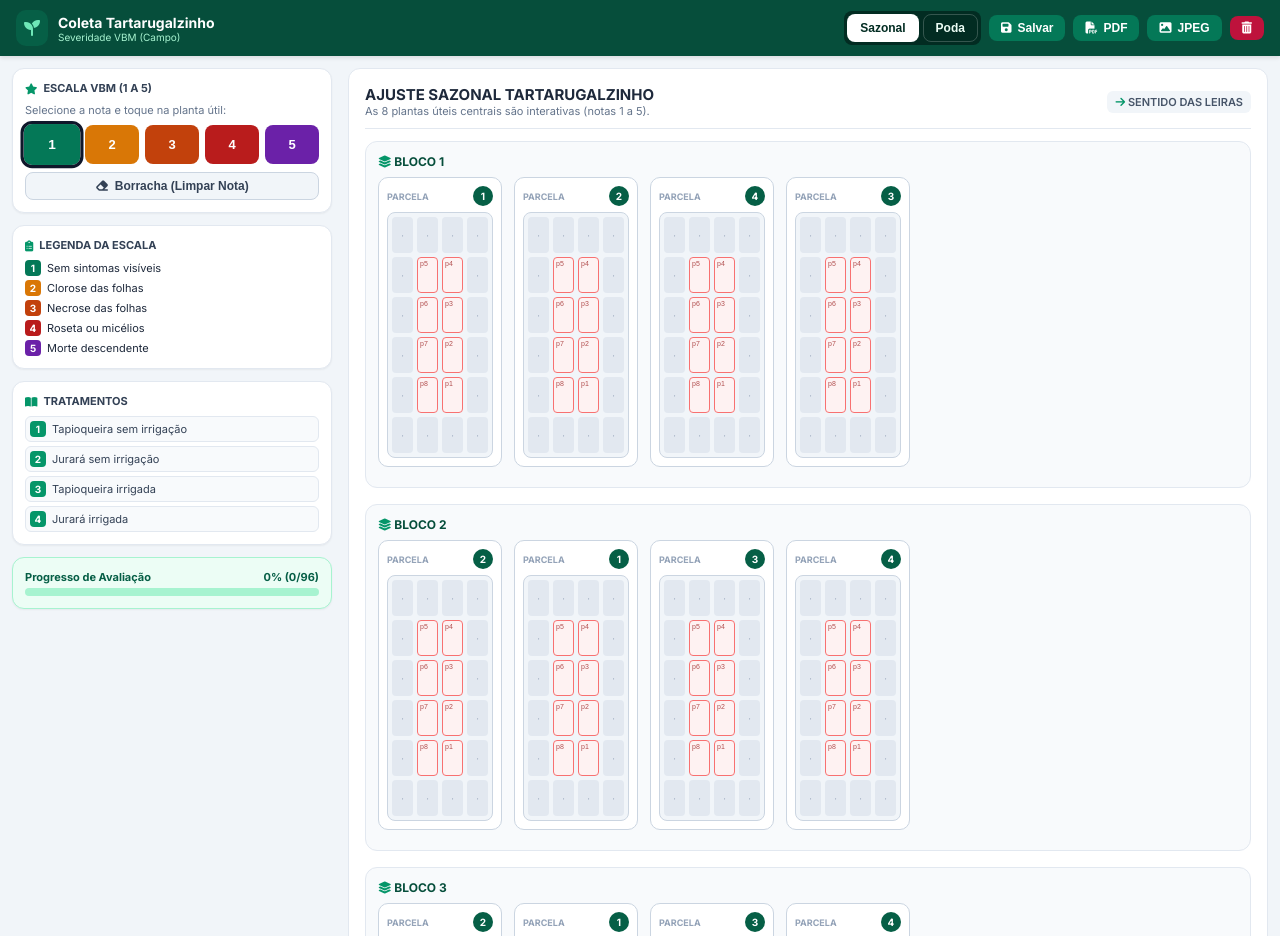
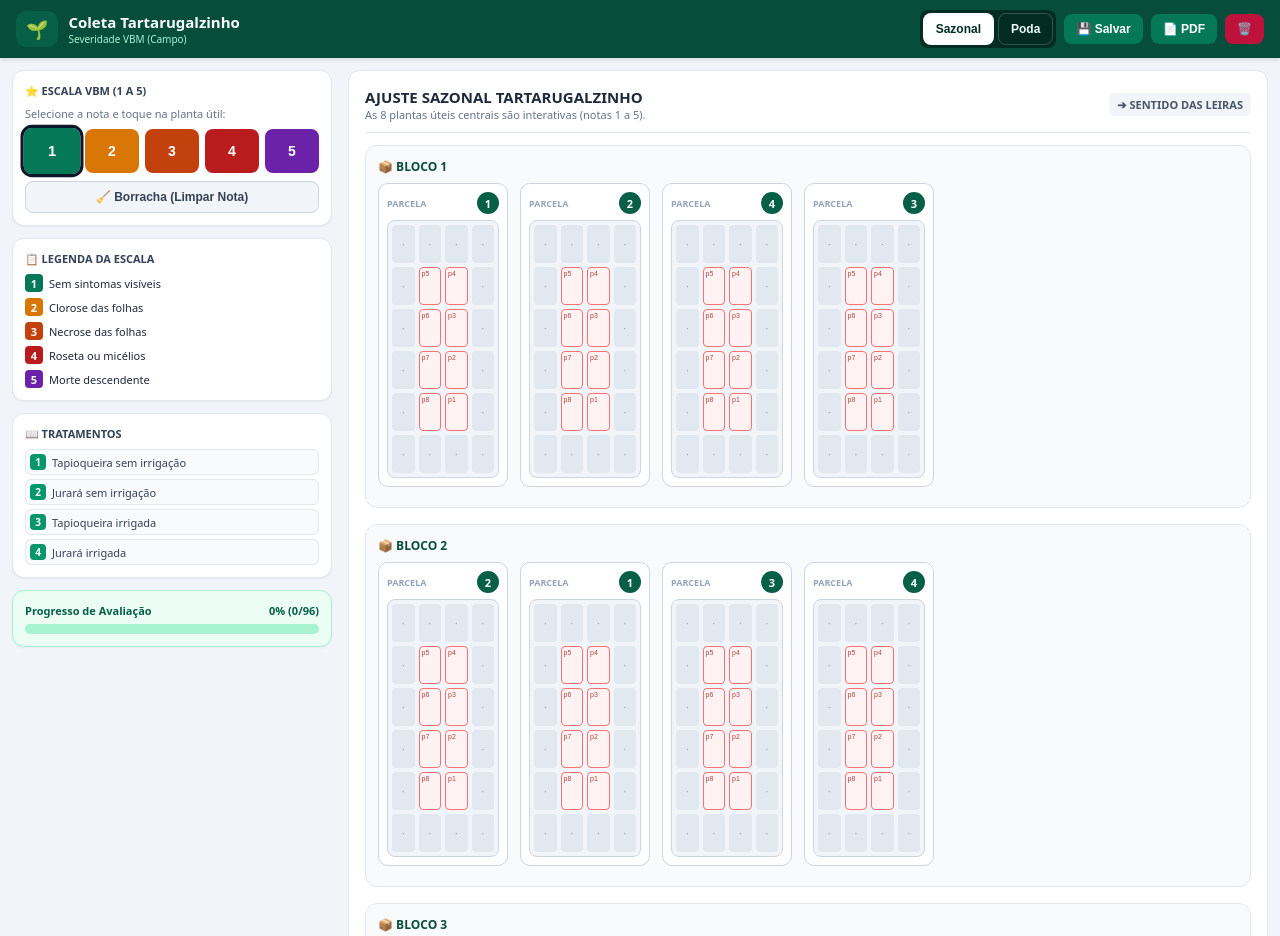
Before and after one commit to SISGEN2026/PLANILHA-CAMPO-OFF-TDS, a plain HTML site: page index.html in a window 1280 px wide. Shown: the top 936 px of the page. Drawn offline with nearby package versions, Linux system fonts and the light colour scheme.

Commit message:
PLANCAMP_OFF-TDS

```diff
--- a/index.html
+++ b/index.html
@@ -5,19 +5,11 @@
     <meta name="viewport" content="width=device-width, initial-scale=1.0, maximum-scale=1.0, user-scalable=no">
     <title>Planilhas de Campo - Tartarugalzinho</title>
 
-    <!-- Bibliotecas externas opcionais para exportar PDF/JPEG (Com suporte offline se já em cache) -->
-    <link rel="stylesheet" href="https://cdnjs.cloudflare.com/ajax/libs/font-awesome/6.4.0/css/all.min.css">
-    <script src="https://cdnjs.cloudflare.com/ajax/libs/jspdf/2.5.1/jspdf.umd.min.js"></script>
-    <script src="https://cdnjs.cloudflare.com/ajax/libs/html2canvas/1.4.1/html2canvas.min.js"></script>
-
-    <!-- ESTILOS CSS PUROS EMBUTIDOS (Garantia 100% Offline para Samsung/Android/iOS) -->
     <style>
-        @import url('https://fonts.googleapis.com/css2?family=Inter:wght@300;400;500;600;700&display=swap');
-
         * { box-sizing: border-box; margin: 0; padding: 0; }
 
         body {
-            font-family: 'Inter', system-ui, -apple-system, sans-serif;
+            font-family: system-ui, -apple-system, "Segoe UI", Roboto, Helvetica, Arial, sans-serif;
             background-color: #f1f5f9;
             color: #1e293b;
             display: flex;
@@ -55,9 +47,9 @@
 
         .header-icon {
             background-color: #065f46;
-            padding: 8px;
+            padding: 6px 10px;
             border-radius: 10px;
-            color: #6ee7b7;
+            font-size: 18px;
         }
 
         .header-actions {
@@ -71,7 +63,7 @@
         .btn {
             border: none;
             border-radius: 8px;
-            padding: 6px 12px;
+            padding: 8px 12px;
             font-size: 12px;
             font-weight: 600;
             cursor: pointer;
@@ -84,9 +76,9 @@
         .btn-exp { background-color: transparent; color: #ecfdf5; border: 1px solid rgba(255,255,255,0.2); }
         .btn-exp.active { background-color: #ffffff; color: #022c22; font-weight: 700; }
         .btn-action { background-color: #047857; color: #ffffff; }
-        .btn-action:hover { background-color: #059669; }
+        .btn-action:active { background-color: #059669; }
         .btn-danger { background-color: #be123c; color: #ffffff; }
-        .btn-danger:hover { background-color: #e11d48; }
+        .btn-danger:active { background-color: #e11d48; }
 
         /* Layout Principal */
         main {
@@ -102,7 +94,7 @@
 
         @media (min-width: 1024px) {
             main { flex-direction: row; }
-            aside { width: 320px; shrink: 0; }
+            aside { width: 320px; flex-shrink: 0; }
         }
 
         /* Sidebar e Cards */
@@ -135,10 +127,10 @@
         }
 
         .btn-scale {
-            padding: 10px 0;
+            padding: 12px 0;
             border-radius: 8px;
             font-weight: 700;
-            font-size: 13px;
+            font-size: 14px;
             border: 2px solid transparent;
             cursor: pointer;
             text-align: center;
@@ -187,7 +179,7 @@
             border: 1px solid #cbd5e1;
             border-radius: 10px;
             padding: 8px;
-            width: 124px;
+            width: 130px;
             flex-shrink: 0;
             display: flex;
             flex-direction: column;
@@ -205,10 +197,10 @@
         .plot-badge {
             background-color: #065f46;
             color: #ffffff;
-            width: 20px;
-            height: 20px;
+            width: 22px;
+            height: 22px;
             border-radius: 50%;
-            font-size: 10px;
+            font-size: 11px;
             font-weight: 700;
             display: flex;
             align-items: center;
@@ -228,10 +220,10 @@
         }
 
         .cell-plant {
-            height: 36px;
+            height: 38px;
             border-radius: 4px;
             font-weight: 700;
-            font-size: 11px;
+            font-size: 12px;
             display: flex;
             flex-direction: column;
             align-items: center;
@@ -246,29 +238,29 @@
             top: 2px;
             left: 2px;
             font-size: 7px;
-            opacity: 0.75;
+            opacity: 0.8;
             font-weight: 400;
         }
 
         .cell-border {
-            height: 36px;
+            height: 38px;
             border-radius: 4px;
             background-color: #e2e8f0;
             display: flex;
             align-items: center;
             justify-content: center;
             color: #94a3b8;
-            font-size: 9px;
+            font-size: 10px;
         }
 
         /* Barra de Progresso */
         .progress-bar-bg {
             width: 100%;
             background-color: #a7f3d0;
-            height: 8px;
-            border-radius: 4px;
+            height: 10px;
+            border-radius: 5px;
             overflow: hidden;
-            margin-top: 4px;
+            margin-top: 6px;
         }
 
         .progress-bar-fill {
@@ -282,7 +274,7 @@
         .modal-overlay {
             position: fixed;
             inset: 0;
-            background-color: rgba(15, 23, 42, 0.5);
+            background-color: rgba(15, 23, 42, 0.6);
             display: flex;
             align-items: center;
             justify-content: center;
@@ -296,7 +288,7 @@
             max-width: 360px;
             width: 100%;
             padding: 20px;
-            box-shadow: 0 10px 25px rgba(0,0,0,0.15);
+            box-shadow: 0 10px 25px rgba(0,0,0,0.2);
         }
 
         .toast {
@@ -305,13 +297,13 @@
             right: 16px;
             background-color: #0f172a;
             color: #ffffff;
-            padding: 10px 16px;
+            padding: 12px 18px;
             border-radius: 10px;
-            font-size: 12px;
+            font-size: 13px;
             display: flex;
             align-items: center;
             gap: 8px;
-            box-shadow: 0 4px 12px rgba(0,0,0,0.15);
+            box-shadow: 0 4px 12px rgba(0,0,0,0.2);
             transition: all 0.3s;
             transform: translateY(100px);
             opacity: 0;
@@ -320,6 +312,12 @@
 
         .toast.show { transform: translateY(0); opacity: 1; }
         .hidden { display: none !important; }
+
+        @media print {
+            header, aside, .btn, .modal-overlay, .toast { display: none !important; }
+            body, main, .field-area { background: #fff !important; width: 100% !important; padding: 0 !important; margin: 0 !important; }
+            .plots-scroll { flex-wrap: wrap !important; overflow: visible !important; }
+        }
     </style>
 </head>
 <body>
@@ -327,11 +325,9 @@
     <header>
         <div class="header-container">
             <div class="header-title-box">
-                <div class="header-icon">
-                    <i class="fa-solid fa-seedling"></i>
-                </div>
+                <div class="header-icon">🌱</div>
                 <div>
-                    <h1 style="font-size: 14px; font-weight: 700;">Coleta Tartarugalzinho</h1>
+                    <h1 style="font-size: 15px; font-weight: 700;">Coleta Tartarugalzinho</h1>
                     <p style="font-size: 10px; color: #a7f3d0;">Severidade VBM (Campo)</p>
                 </div>
             </div>
@@ -342,10 +338,9 @@
                     <button id="btnExp2" onclick="switchExperiment('poda')" class="btn btn-exp">Poda</button>
                 </div>
 
-                <button onclick="saveData()" class="btn btn-action"><i class="fa-solid fa-floppy-disk"></i> Salvar</button>
-                <button onclick="exportPDF()" class="btn btn-action"><i class="fa-solid fa-file-pdf"></i> PDF</button>
-                <button onclick="exportJPEG()" class="btn btn-action"><i class="fa-solid fa-image"></i> JPEG</button>
-                <button onclick="confirmClearData()" class="btn btn-danger"><i class="fa-solid fa-trash-can"></i></button>
+                <button onclick="saveData()" class="btn btn-action">💾 Salvar</button>
+                <button onclick="exportPDF()" class="btn btn-action">📄 PDF</button>
+                <button onclick="confirmClearData()" class="btn btn-danger">🗑️</button>
             </div>
         </div>
     </header>
@@ -354,44 +349,38 @@
         <!-- Sidebar Controles -->
         <aside>
             <div class="card">
-                <div class="card-title">
-                    <i class="fa-solid fa-star" style="color: #059669;"></i> Escala VBM (1 a 5)
-                </div>
+                <div class="card-title">⭐ Escala VBM (1 a 5)</div>
                 <p style="font-size: 11px; color: #64748b; margin-bottom: 8px;">Selecione a nota e toque na planta útil:</p>
 
-                <div id="severityButtons" class="grid-scale">
-                    <!-- Gerado via JS -->
-                </div>
+                <div id="severityButtons" class="grid-scale"></div>
 
                 <button onclick="setSelectedValue('')" class="btn" style="width: 100%; background-color: #f1f5f9; color: #334155; border: 1px solid #cbd5e1; justify-content: center;">
-                    <i class="fa-solid fa-eraser"></i> Borracha (Limpar Nota)
+                    🧹 Borracha (Limpar Nota)
                 </button>
             </div>
 
             <!-- Legenda da Escala -->
             <div class="card">
-                <div class="card-title">
-                    <i class="fa-solid fa-clipboard-list" style="color: #059669;"></i> Legenda da Escala
-                </div>
-                <div style="display: flex; flex-direction: column; gap: 4px; font-size: 11px;">
+                <div class="card-title">📋 Legenda da Escala</div>
+                <div style="display: flex; flex-direction: column; gap: 6px; font-size: 11px;">
                     <div style="display: flex; align-items: center; gap: 6px;">
-                        <span class="vbm-1" style="width: 16px; height: 16px; border-radius: 4px; display: flex; align-items: center; justify-content: center; font-weight: 700; font-size: 10px;">1</span>
+                        <span class="vbm-1" style="width: 18px; height: 18px; border-radius: 4px; display: flex; align-items: center; justify-content: center; font-weight: 700;">1</span>
                         <span>Sem sintomas visíveis</span>
                     </div>
                     <div style="display: flex; align-items: center; gap: 6px;">
-                        <span class="vbm-2" style="width: 16px; height: 16px; border-radius: 4px; display: flex; align-items: center; justify-content: center; font-weight: 700; font-size: 10px;">2</span>
+                        <span class="vbm-2" style="width: 18px; height: 18px; border-radius: 4px; display: flex; align-items: center; justify-content: center; font-weight: 700;">2</span>
                         <span>Clorose das folhas</span>
                     </div>
                     <div style="display: flex; align-items: center; gap: 6px;">
-                        <span class="vbm-3" style="width: 16px; height: 16px; border-radius: 4px; display: flex; align-items: center; justify-content: center; font-weight: 700; font-size: 10px;">3</span>
+                        <span class="vbm-3" style="width: 18px; height: 18px; border-radius: 4px; display: flex; align-items: center; justify-content: center; font-weight: 700;">3</span>
                         <span>Necrose das folhas</span>
                     </div>
                     <div style="display: flex; align-items: center; gap: 6px;">
-                        <span class="vbm-4" style="width: 16px; height: 16px; border-radius: 4px; display: flex; align-items: center; justify-content: center; font-weight: 700; font-size: 10px;">4</span>
+                        <span class="vbm-4" style="width: 18px; height: 18px; border-radius: 4px; display: flex; align-items: center; justify-content: center; font-weight: 700;">4</span>
                         <span>Roseta ou micélios</span>
                     </div>
                     <div style="display: flex; align-items: center; gap: 6px;">
-                        <span class="vbm-5" style="width: 16px; height: 16px; border-radius: 4px; display: flex; align-items: center; justify-content: center; font-weight: 700; font-size: 10px;">5</span>
+                        <span class="vbm-5" style="width: 18px; height: 18px; border-radius: 4px; display: flex; align-items: center; justify-content: center; font-weight: 700;">5</span>
                         <span>Morte descendente</span>
                     </div>
                 </div>
@@ -399,12 +388,8 @@
 
             <!-- Tratamentos -->
             <div class="card">
-                <div class="card-title">
-                    <i class="fa-solid fa-book-open" style="color: #059669;"></i> Tratamentos
-                </div>
-                <div id="legendContainer" style="display: flex; flex-direction: column; gap: 4px; font-size: 11px;">
-                    <!-- Gerado via JS -->
-                </div>
+                <div class="card-title">📖 Tratamentos</div>
+                <div id="legendContainer" style="display: flex; flex-direction: column; gap: 4px; font-size: 11px;"></div>
             </div>
 
             <!-- Progresso -->
@@ -427,15 +412,13 @@
                     <p style="font-size: 11px; color: #64748b;">As 8 plantas úteis centrais são interativas (notas 1 a 5).</p>
                 </div>
                 <div style="background-color: #f1f5f9; padding: 4px 8px; border-radius: 6px; font-size: 11px; font-weight: 600; color: #475569;">
-                    <i class="fa-solid fa-arrow-right" style="color: #059669;"></i> SENTIDO DAS LEIRAS
+                    ➔ SENTIDO DAS LEIRAS
                 </div>
             </div>
 
-            <div id="blocksContainer">
-                <!-- Gerado via JS -->
-            </div>
+            <div id="blocksContainer"></div>
 
-            <div style="margin-top: 12px; padding-top: 12px; border-top: 2px dashed #cbd5e1; text-align: center; color: #94a3b8; font-weight: 700; font-size: 11px; background: #f8fafc; border-radius: 8px; padding: 8px;">
+            <div style="margin-top: 12px; padding: 8px; border-top: 2px dashed #cbd5e1; text-align: center; color: #94a3b8; font-weight: 700; font-size: 11px; background: #f8fafc; border-radius: 8px;">
                 — — — — RAMAL — — — —
             </div>
         </section>
@@ -455,7 +438,7 @@
 
     <!-- Toast Notification -->
     <div id="toast" class="toast">
-        <i id="toastIcon" class="fa-solid fa-circle-check" style="color: #34d399;"></i>
+        <span id="toastIcon">✅</span>
         <span id="toastMsg">Salvo com sucesso!</span>
     </div>
 
@@ -558,7 +541,7 @@
                 html += `
                     <div class="block-card">
                         <h3 style="font-size:12px; font-weight:700; color:#064e3b; margin-bottom:8px;">
-                            <i class="fa-solid fa-layer-group" style="color:#059669;"></i> ${block.name}
+                            📦 ${block.name}
                         </h3>
                         <div class="plots-scroll">
                 `;
@@ -644,20 +627,20 @@
 
         function autoSaveToLocalStorage() {
             try {
-                localStorage.setItem('tartarugalzinho_vbm_v9', JSON.stringify(dataStore));
+                localStorage.setItem('tartarugalzinho_vbm_v10', JSON.stringify(dataStore));
             } catch (e) { console.error(e); }
         }
 
         function loadFromLocalStorage() {
             try {
-                const saved = localStorage.getItem('tartarugalzinho_vbm_v9');
+                const saved = localStorage.getItem('tartarugalzinho_vbm_v10');
                 if (saved) dataStore = JSON.parse(saved);
             } catch (e) { console.error(e); }
         }
 
         function saveData() {
             autoSaveToLocalStorage();
-            showToast("Notas salvas no dispositivo!", "success");
+            showToast("Notas salvas no tablet!", "success");
         }
 
         function confirmClearData() {
@@ -683,29 +666,13 @@
         function showToast(message, type = 'success') {
             const toast = document.getElementById('toast');
             document.getElementById('toastMsg').innerText = message;
-            document.getElementById('toastIcon').className = type === 'success' ? "fa-solid fa-circle-check" : "fa-solid fa-triangle-exclamation";
+            document.getElementById('toastIcon').innerText = type === 'success' ? "✅" : "⚠️";
             toast.classList.add('show');
             setTimeout(() => toast.classList.remove('show'), 3000);
         }
 
         function exportPDF() {
-            if (!window.jspdf) { alert("PDF indisponível sem conexão inicial."); return; }
-            const { jsPDF } = window.jspdf;
-            const doc = new jsPDF();
-            doc.text(`Relatorio ${experimentsData[currentExperiment].title}`, 10, 10);
-            doc.save(`Relatorio_${currentExperiment}.pdf`);
-            showToast("PDF Exportado!", "success");
-        }
-
-        function exportJPEG() {
-            if (!window.html2canvas) { alert("JPEG indisponível sem conexão inicial."); return; }
-            html2canvas(document.getElementById('captureArea')).then(canvas => {
-                const link = document.createElement('a');
-                link.download = `Planilha_${currentExperiment}.jpg`;
-                link.href = canvas.toDataURL('image/jpeg');
-                link.click();
-                showToast("JPEG Exportado!", "success");
-            });
+            window.print();
         }
     </script>
 </body>
```
